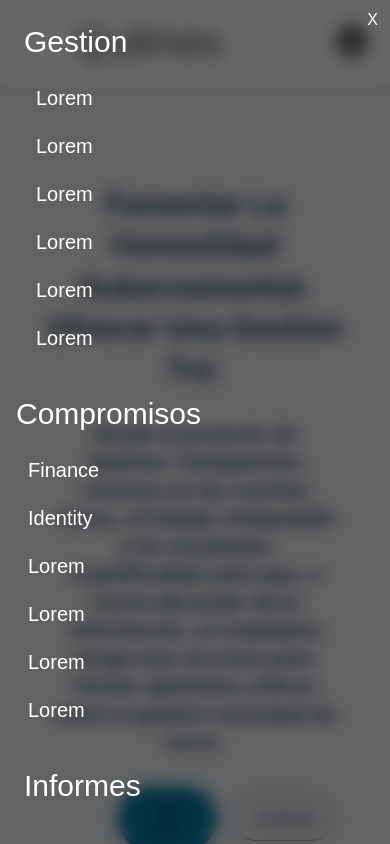
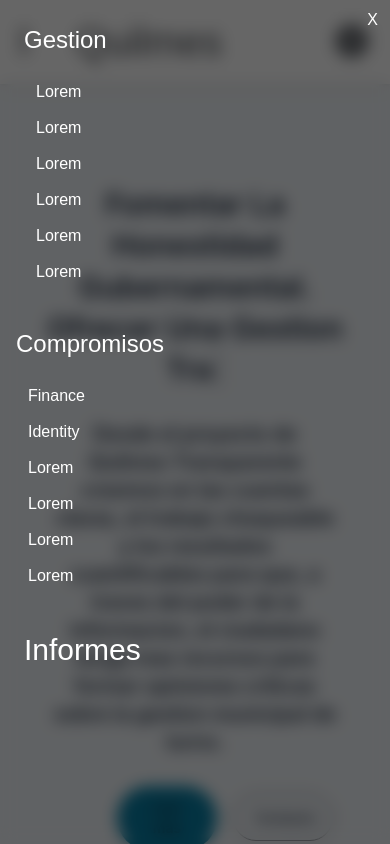
Before and after one commit to AbelAngelOk/QGT, a React (Vite) app: page / in a window 390 px wide. Both pictures are taken after a click on the button 23 px from the left and 42 px from the top of the page. Shown: the top 844 px of the page. Built offline with nearby package versions, Linux system fonts and the light colour scheme.

Commit message:
Fixes header

```diff
--- a/src/components/commons/Header.jsx
+++ b/src/components/commons/Header.jsx
@@ -53,7 +53,7 @@ export function Header () {
   return (
     <header className='flex gap-5 lg:gap-0 lg:justify-around items-center   bg-[#ffffff] dark:bg-[#282c34] shadow-md fixed w-screen z-50 font-sans box-border'>
       <div className='lg:hidden ml-5 text-3xl mr-7'>
-        <button className='text-white'>
+        <button className='text-[#484c52] dark:text-[#ffffff]'>
           <FontAwesomeIcon onClick={handleMenuMobile} icon={faEllipsisVertical} />
         </button>
       </div>
--- a/src/components/commons/MenuHeaderMobile.jsx
+++ b/src/components/commons/MenuHeaderMobile.jsx
@@ -11,22 +11,22 @@ export function MenuHeaderMobile (props) {
         <span onClick={toggleMenu} className='absolute right-3 top-2'>X</span>
       </div>
       <div className='p-6'>
-        <h3 onClick={toggleMenu} className='mb-5 text-3xl inline-block'>Gestion</h3>
-        <ul className='ml-2 flex flex-col gap-3 text-xl '>
+        <h3 onClick={toggleMenu} className='mb-5 text-2xl inline-block'>Gestion</h3>
+        <ul className='ml-2 flex flex-col gap-1'>
           {props.gestionData.map((data, key) => (
-            <li className='w-fit p-1' onClick={toggleMenu} key={key}>{data.boxTitle}</li>
+            <li className='w-fit p-1 text-base' onClick={toggleMenu} key={key}>{data.boxTitle}</li>
           ))}
         </ul>
       </div>
       <div className='p-4'>
-        <h3 className='mb-5 text-3xl w-fit'>
+        <h3 className='mb-5 text-2xl w-fit'>
           <Link onClick={toggleMenu} to='/Compromiso#banner'>
             Compromisos
           </Link>
         </h3>
-        <ul className='ml-2 flex flex-col gap-3 text-xl '>
+        <ul className='ml-2 flex flex-col gap-1'>
           {props.promisesData.map((data, key) => (
-            <li className='w-fit p-1' key={key}>
+            <li className='w-fit p-1 text-base' key={key}>
               <Link onClick={toggleMenu} to={data.href}>{data.boxTitle}</Link>
             </li>
           ))}
```
